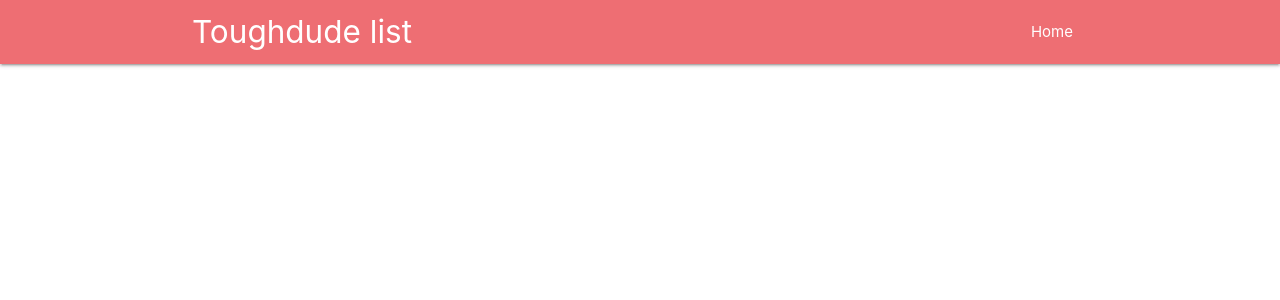
After one commit to Tushaar1705/toughdude_list, a Django app: template templates/base1.html in a window 1280 px wide. The commit adds this page. Shown: the top 300 px of the page. Run offline with Django 3.2, Linux system fonts and the light colour scheme; the template is opened without the code that fills it, so the values that code supplies are empty.

Commit message:
make it better 7

```diff
--- /dev/null
+++ b/templates/base1.html
@@ -0,0 +1,30 @@
+{% load static %}
+<!DOCTYPE html>
+<html lang="en">
+<head>
+    <meta charset="UTF-8">
+    <title>Toughdude List</title>
+    <meta charset="UTF-8"/>
+{#    <link rel="stylesheet" href="{% static 'css/style.css' %}" type="text/css">#}
+    <meta name="viewport" content="width=device-width, initial-scale=1"/>
+    <link rel="stylesheet" href="{% static 'css/sample.css' %}" type="text/css">
+    <link rel="stylesheet" href="https://cdnjs.cloudflare.com/ajax/libs/materialize/1.0.0/css/materialize.min.css">
+    <link href="https://fonts.googleapis.com/icon?family=Material+Icons" rel="stylesheet">
+</head>
+<body>
+<nav>
+    <div class="container nav-wrapper">
+        <a href="/" class="brand-logo">Toughdude list</a>
+        <ul id="nav-mobile" class="right">
+            <li><a href="/">Home</a></li>
+        </ul>
+    </div>
+</nav>
+{#<div class="container">#}
+{#    <link rel="stylesheet" href="{% static 'css/style.css' %}" type="text/css">#}
+{#    {% block content %}#}
+{#    {% endblock content %}#}
+{#    <script src="https://cdnjs.cloudflare.com/ajax/libs/materialize/1.0.0/js/materialize.min.js"></script>#}
+{#</div>#}
+</body>
+</html>
--- a/templates/my_app/new_search.html
+++ b/templates/my_app/new_search.html
@@ -1,4 +1,4 @@
-{% extends "base.html" %}
+{% extends "base1.html" %}
 {% load static %}
 
 
```
